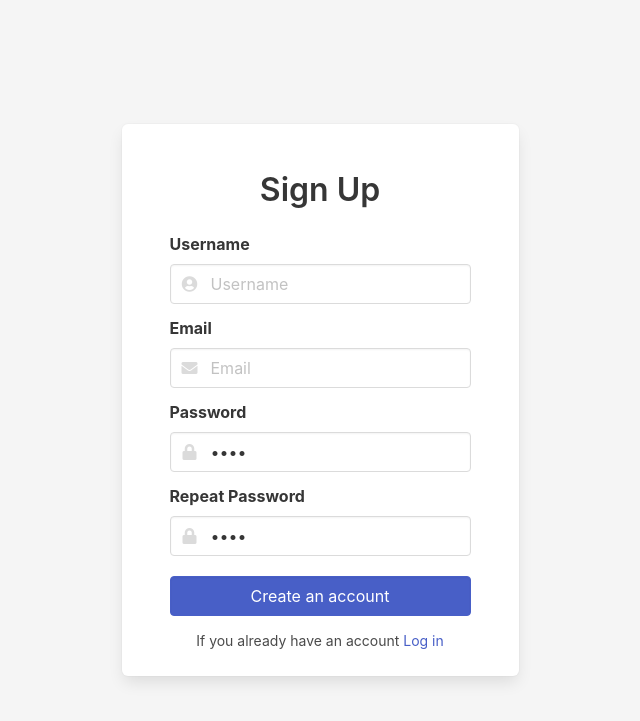
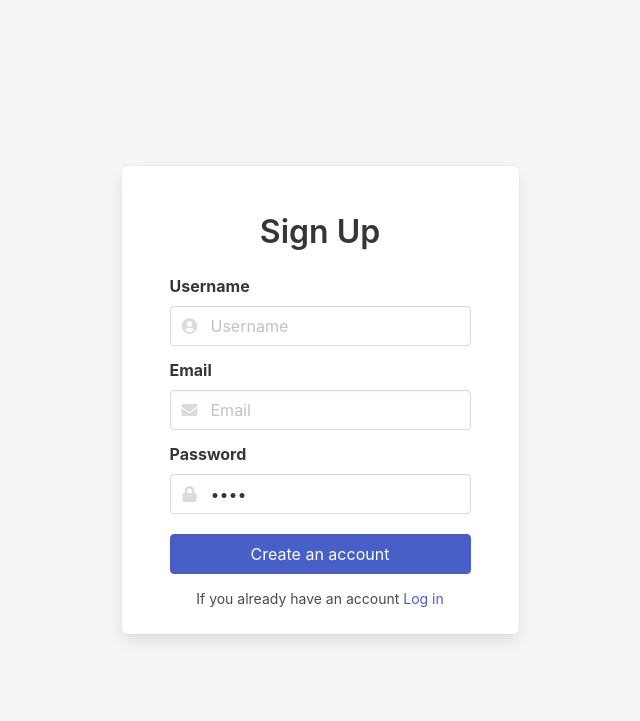
Before and after one commit to Namnetsy/simple-notes-django-app, a Django app: page /en/sign-up/ in a window 1280 px wide. Shown: the top 721 px of the page, without its empty margins (320-960 px from the left). Run offline with Django 3.2, Linux system fonts and the light colour scheme; parts of the project's set-up code (start-up, migrations or seed data) failed here and were passed over.

Commit message:
remove password confirmation field

```diff
--- a/simple_notes/notes/forms.py
+++ b/simple_notes/notes/forms.py
@@ -37,8 +37,6 @@ class UserAccountForm(forms.ModelForm):
         self.request = kwargs.pop('request', None)
 
         super().__init__(*args, **kwargs)
-
-    password2 = forms.CharField(max_length=200, required=True)  # TODO: validate this field
 
     def save(self, commit=True):
         user = super(forms.ModelForm, self).save(commit=False)
--- a/simple_notes/notes/templates/notes/sign-up.html
+++ b/simple_notes/notes/templates/notes/sign-up.html
@@ -44,19 +44,6 @@
 				</p>
 			</div>
 
-			<div class="field">
-				<label class="label" for="field-password2">{% translate "Repeat Password" context "Label" %}</label>
-				<p class="control has-icons-left">
-					<input id="field-password2" class="input" type="password" placeholder="{% translate "Repeat Password" context "Placeholder" %}" name="password2" value="{{ form.password2.value }}" required>
-					<span class="icon is-small is-left">
-						<i class="fas fa-lock"></i>
-					</span>
-				</p>
-				<p class="help">
-					{{ form.errors.password2 }}
-				</p>
-			</div>
-
 			<div class="field pt-2">
 				<p class="control">
 					<input class="input button is-link has-text-centered" type="submit" value="{% translate "Create an account" context "Text on a button" %}">
```
